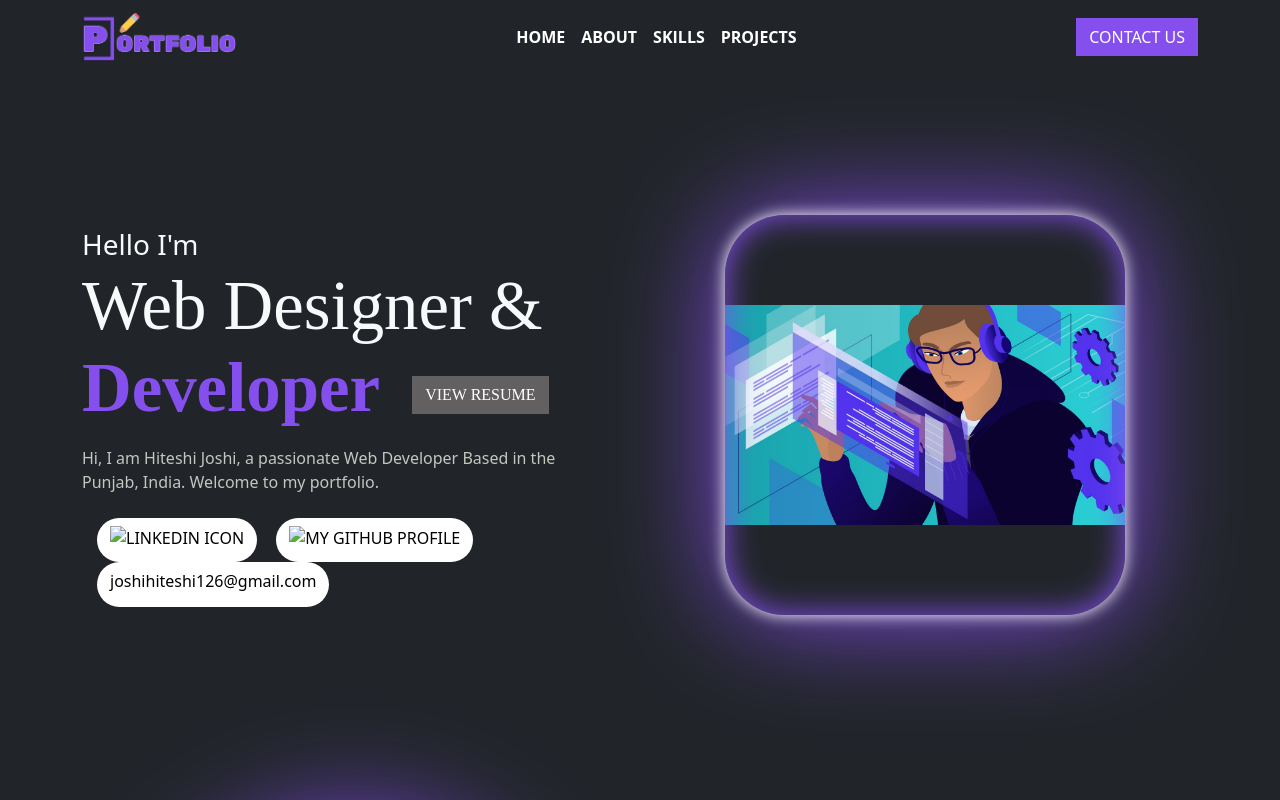
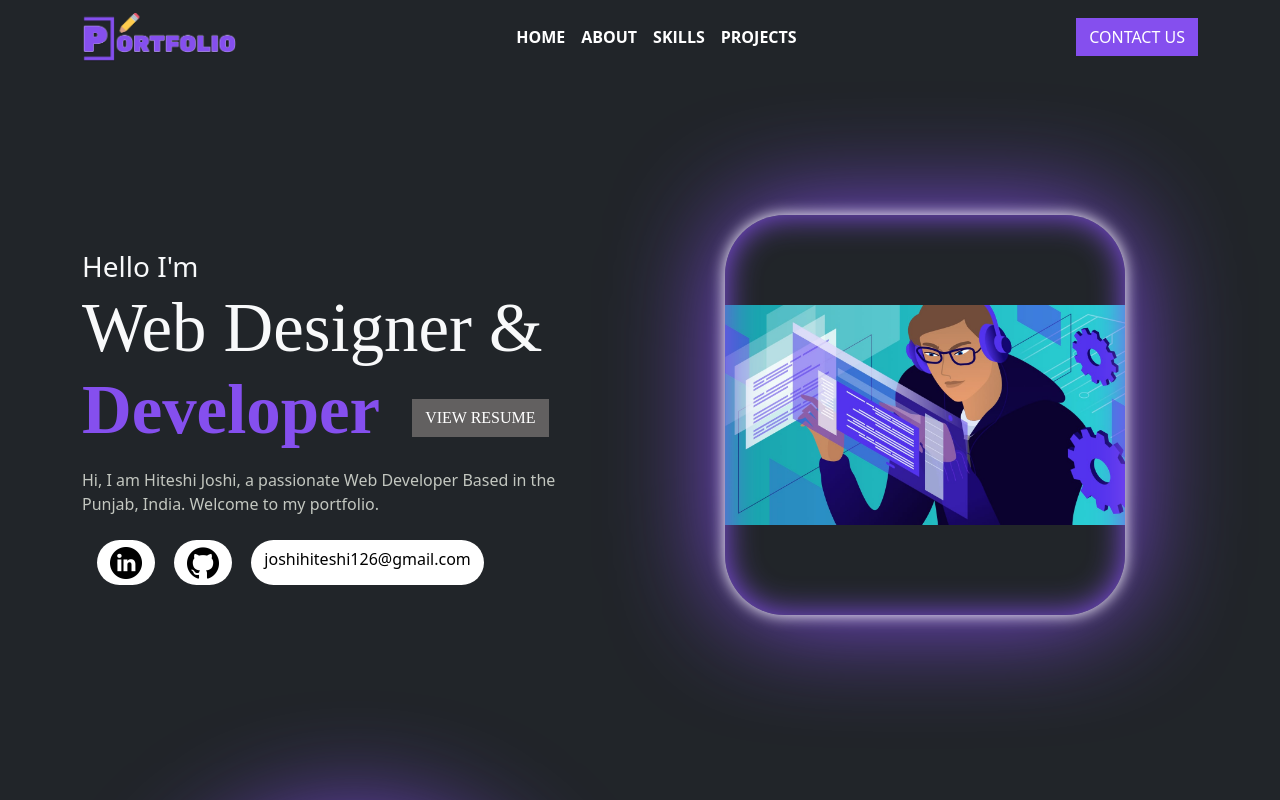
Before and after one commit to Hiteshijoshi082004/Portfolio, a plain HTML site: page index.html in a window 1280 px wide. Shown: the top 800 px of the page. Drawn offline with Linux system fonts and the light colour scheme.

Commit message:
Portfolio

```diff
--- a/index.html
+++ b/index.html
@@ -59,9 +59,9 @@
                         <a href="" target="_blank" class=" btn btn4 rounded-0">VIEW RESUME</a></h1>
                         <p class="color2 mt-3 mb-4 para">Hi, I am Hiteshi Joshi, a passionate  Web Developer Based in the Punjab, India. Welcome to my portfolio.</p>
                         <!-- LINKED IN PROFILE -->
-                        <a href="https://www.linkedin.com/in/hiteshi-joshi-52382b27a/" target="_blank" class=" btn btn3 rounded-5"><img src="images/linkedin.svg" alt="LinkedIn icon" class="icon"></a>
+                        <a href="https://www.linkedin.com/in/hiteshi-joshi-52382b27a/" target="_blank" class=" btn btn3 rounded-5"><img src="images/linkedin.png" alt="LinkedIn icon" class="icon"></a>
                         <!-- GITHUB PROFILE -->
-                        <a href="https://github.com/Hiteshijoshi082004" target="_blank" class=" btn btn3 rounded-5"><img src="images/github.svg" alt="My Github profile" class="icon contact-icon"></a>
+                        <a href="https://github.com/Hiteshijoshi082004" target="_blank" class=" btn btn3 rounded-5"><img src="images/github.png" alt="My Github profile" class="icon contact-icon"></a>
                         <!-- GMAIL -->
                         <a href="#" class=" btn btn3 mail rounded-5 text-lowercase ">joshihiteshi126@gmail.com</a>
 
```
Also changed, not shown: images/github.png (added), images/linkedin.png (added).
